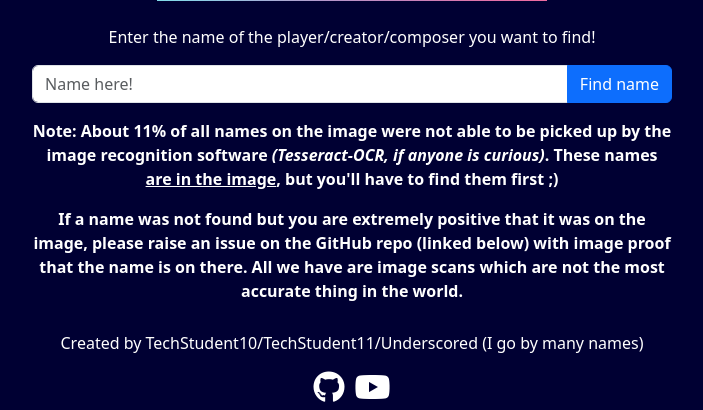
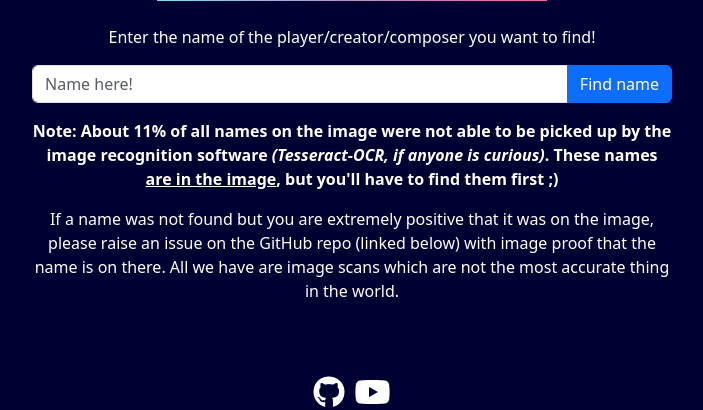
Before and after one commit to TechStudent10/GD10NameSearch, a Flask app: page / in a window 1280 px wide. Shown: the part 390-800 px from the top of the page, without its empty margins (288-991 px from the left). Run offline with Flask 3, Linux system fonts and the light colour scheme.

Commit message:
more general site changes:

```diff
--- a/static/style.css
+++ b/static/style.css
@@ -44,3 +44,13 @@ footer a i {
 footer a:hover {
     color: grey;
 }
+
+@media screen and (max-height: 800px) {
+    .created-by {
+        display: none;
+    }
+
+    footer {
+        bottom: 0.5px;
+    }
+}
--- a/templates/cannotFindName.html
+++ b/templates/cannotFindName.html
@@ -3,5 +3,10 @@
 {% block content %}
 <h2>Sorry, we could not find <u>{{ name }}</u></h2>
 <p>The name <b>{{ name }}</b> is is most likely not on the image.</p>
+<p>
+    <b>
+        If you are positive that "{{ name }}" is on the image, please raise an issue on the GitHub repo (linked below) with image proof that they are on the image.
+    </b>
+</p>
 <a href="/">Go find another name</a>
 {% endblock %}
--- a/templates/index.html
+++ b/templates/index.html
@@ -15,9 +15,9 @@
 <p><b>
     Note: About 11% of all names on the image were not able to be picked up by the image recognition software <i>(Tesseract-OCR, if anyone is curious)</i>. These names <u>are in the image</u>, but you'll have to find them first ;)
 </b></p>
-<p><b>
+<p>
     If a name was not found but you are extremely positive that it was on the image, please raise an issue on the GitHub repo (linked below) with image proof that the name is on there. All we have are image scans which are not the most accurate thing in the world.
-</b></p>
+</p>
 <script>
     document.getElementById("form").onsubmit = function redirectToNamePage(e) {
         e.preventDefault()
--- a/templates/layout.html
+++ b/templates/layout.html
@@ -18,7 +18,7 @@
         </div>
         <script src="https://cdn.jsdelivr.net/npm/bootstrap@5.3.1/dist/js/bootstrap.bundle.min.js" integrity="sha384-HwwvtgBNo3bZJJLYd8oVXjrBZt8cqVSpeBNS5n7C8IVInixGAoxmnlMuBnhbgrkm" crossorigin="anonymous"></script>
         <footer>
-            <p>Created by TechStudent10/TechStudent11/Underscored (I go by many names)</p>
+            <p class="created-by">Created by TechStudent10/TechStudent11/Underscored (I go by many names)</p>
             <div>
                 <a class="github" href="https://github.com/TechStudent10/GD10NameSearch" target="_blank">
                     <i class="fa-brands fa-github"></i>
```
